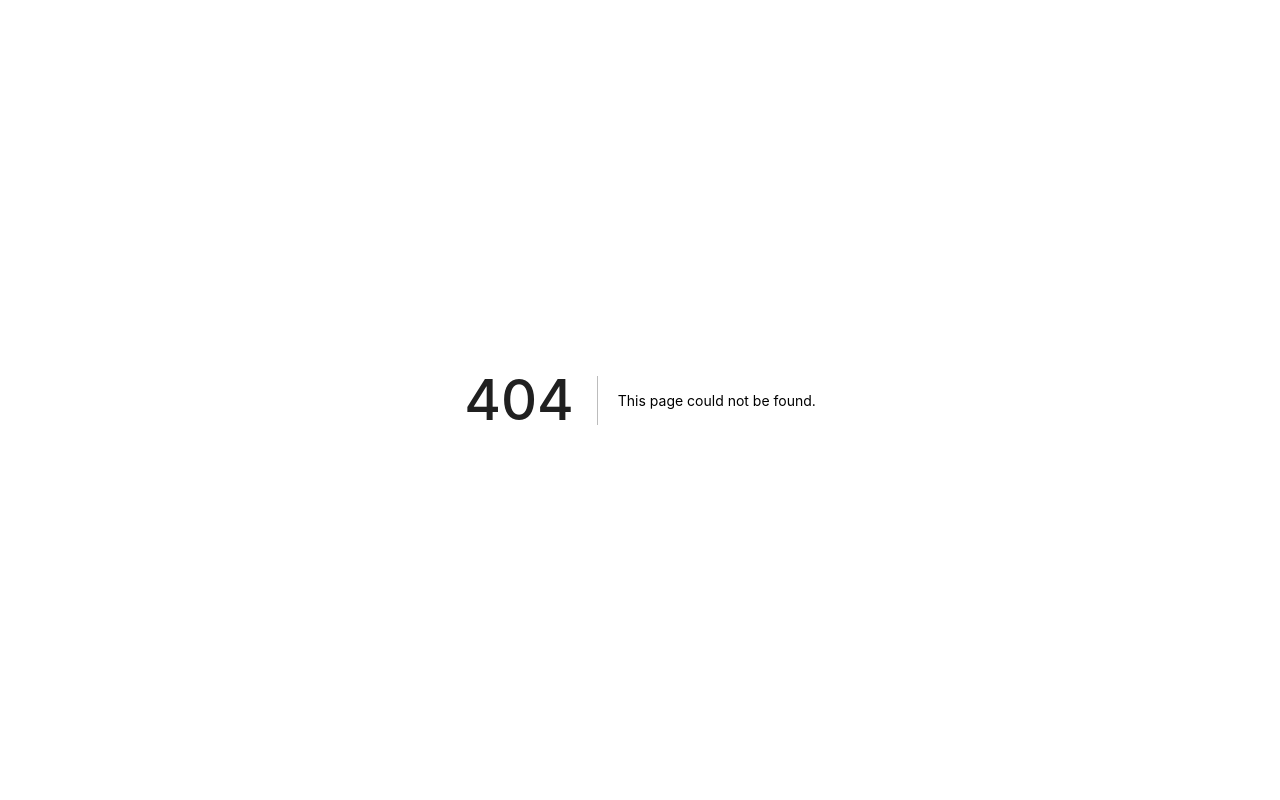
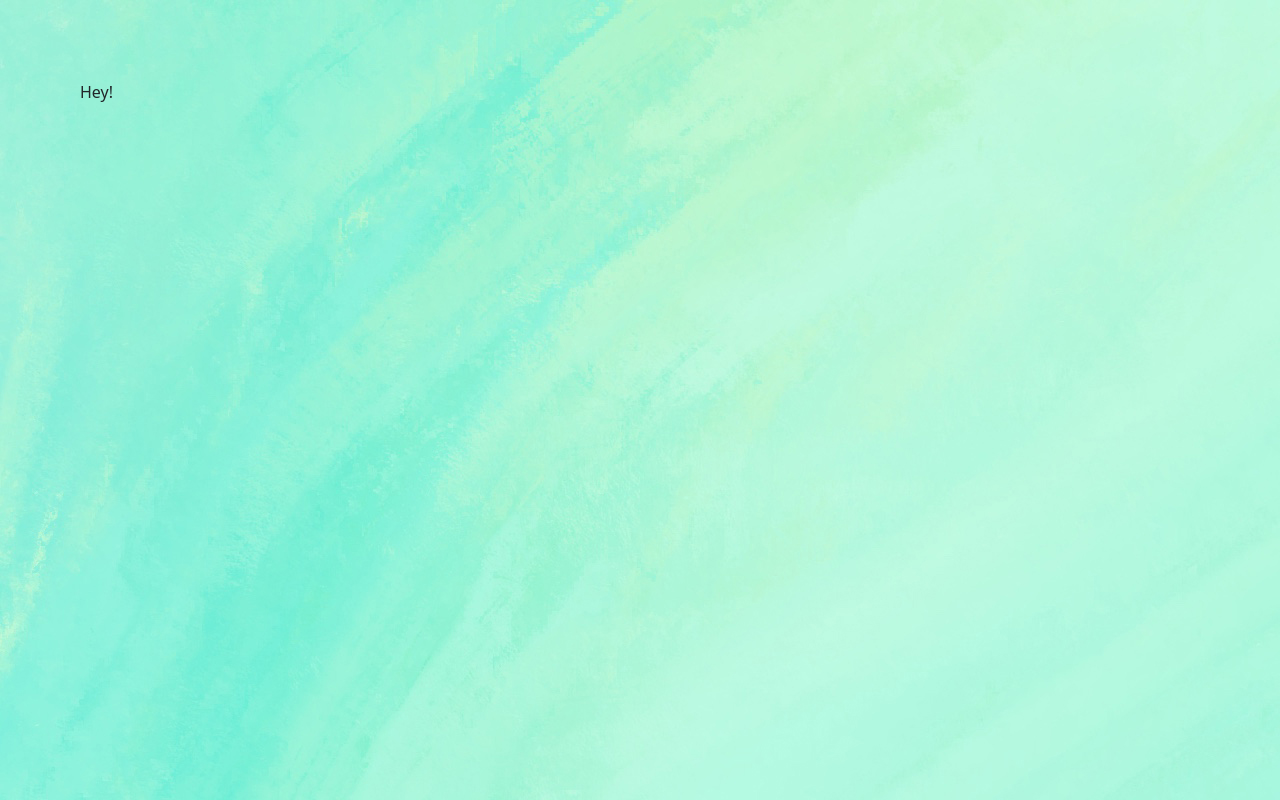
Before and after one commit to snigdha920/community-garden, a Next.js app in the folder app/: page /places in a window 1280 px wide. Before the commit this address had no page. Built offline with nearby package versions, Linux system fonts and the light colour scheme.

Commit message:
Set up AppLayout & ContentLayout

```diff
--- /dev/null
+++ b/app/components/layout/AppLayout.tsx
@@ -0,0 +1,21 @@
+import React from 'react';
+
+interface AppLayoutProps {
+  children: React.ReactElement;
+}
+
+export const AppLayout: React.FC<AppLayoutProps> = ({ children }: AppLayoutProps) => {
+  return (
+    <div
+      style={{
+        padding: '80px',
+        backgroundImage: "url('/images/green-lime-watercolor-texture-background.jpg')",
+        // backgroundColor: Styles.lightGrayBackgroundColor,
+        minHeight: '100vh',
+        // backgroundColor: Styles.lightGreenBackgroundColor,
+      }}
+    >
+      {children}
+    </div>
+  );
+};
--- /dev/null
+++ b/app/components/layout/ContentLayout.tsx
@@ -0,0 +1,5 @@
+import React from 'react';
+
+export const ContentLayout: React.FC = () => {
+  return <div>Hey!</div>;
+};
--- /dev/null
+++ b/app/pages/places/index.tsx
@@ -0,0 +1,16 @@
+import { NextPage } from 'next';
+import React from 'react';
+import { AppLayout } from '../../components/layout/AppLayout';
+import { ContentLayout } from '../../components/layout/ContentLayout';
+
+const Places: NextPage = () => {
+  return (
+    <AppLayout>
+      <>
+        <ContentLayout />
+      </>
+    </AppLayout>
+  );
+};
+
+export default Places;
```
Also changed, not shown: app/pages/index.tsx (+5 -10 lines).
